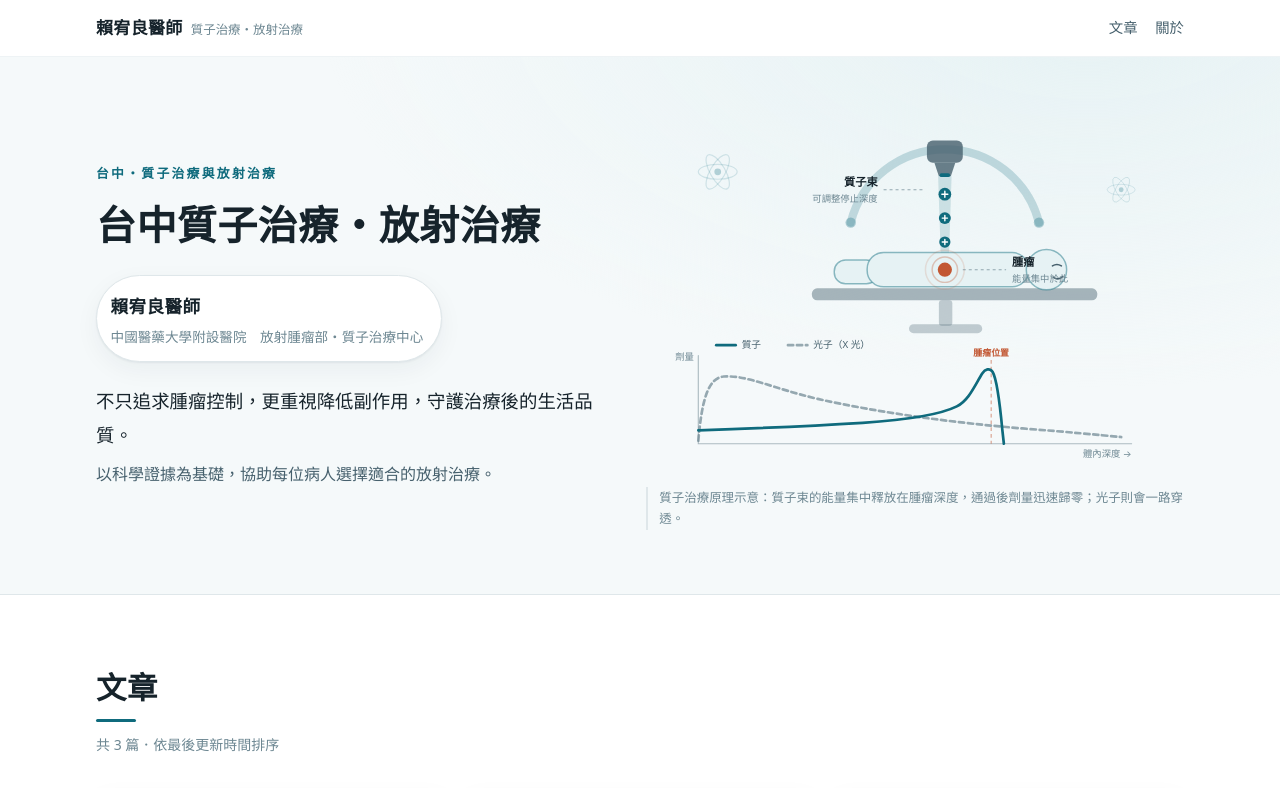
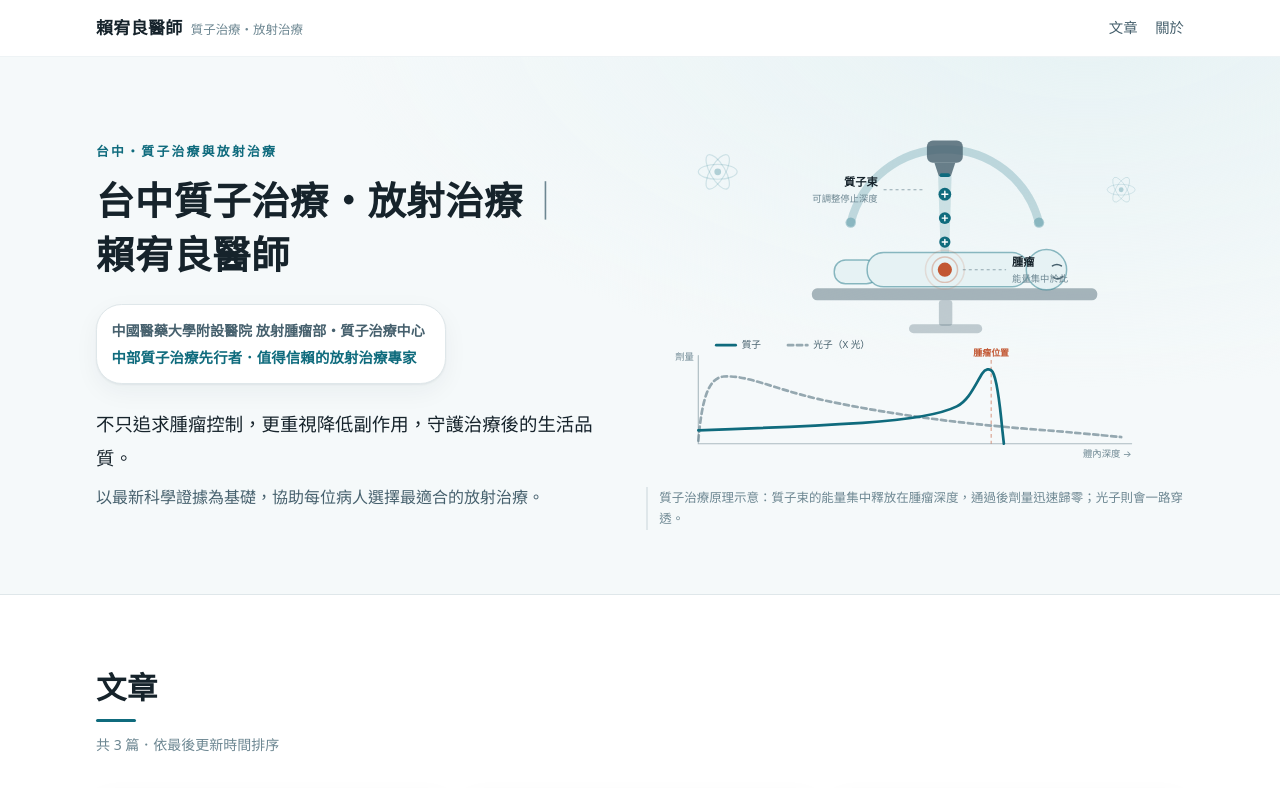
Before and after one commit to efranai/dryolianglai, a website: page index.html in a window 1280 px wide. Shown: the top 788 px of the page. Drawn offline with Linux system fonts and the light colour scheme.

Commit message:
Update hero copy: full title, affiliation, positioning line and leads

```diff
--- a/assets/css/style.css
+++ b/assets/css/style.css
@@ -184,20 +184,26 @@ ul, ol { padding-left: 1.25em; }
 
 .hero__title {
   margin: 0 0 1.4rem;
-  font-size: clamp(1.55rem, 1.1rem + 2.4vw, 2.5rem);
+  font-size: clamp(1.5rem, 1.05rem + 2.3vw, 2.4rem);
   letter-spacing: .01em;
 }
 
-/* 大頭照 + 姓名單位 */
+/* 讓標題只在「｜」處換行，姓名不會被拆開 */
+.hero__title-main,
+.hero__title-name { display: inline-block; }
+.hero__title-name { white-space: nowrap; }
+.hero__title-sep  { color: var(--ink-faint); font-weight: 400; margin-inline: .1em; }
+
+/* 大頭照 + 單位 + 專長定位 */
 .hero__byline {
   display: flex;
   align-items: center;
   gap: 1rem;
   margin: 0 0 1.4rem;
-  padding: .85rem 1.1rem .85rem .85rem;
+  padding: .9rem 1.25rem .9rem .9rem;
   background: var(--bg);
   border: 1px solid var(--line);
-  border-radius: 999px;
+  border-radius: 1.6rem;
   box-shadow: var(--shadow);
   width: fit-content;
   max-width: 100%;
@@ -215,18 +221,21 @@ ul, ol { padding-left: 1.25em; }
 
 .hero__byline-text { min-width: 0; }
 
-.hero__name {
+.hero__org {
   margin: 0;
-  font-weight: 700;
-  font-size: clamp(1rem, .95rem + .3vw, 1.1rem);
-  letter-spacing: .02em;
+  font-size: clamp(.78rem, .75rem + .2vw, .88rem);
+  line-height: 1.6;
+  color: var(--ink-soft);
+  font-weight: 600;
 }
 
-.hero__org {
-  margin: .15rem 0 0;
-  font-size: clamp(.76rem, .73rem + .2vw, .85rem);
+.hero__credential {
+  margin: .25rem 0 0;
+  font-size: clamp(.78rem, .74rem + .25vw, .9rem);
   line-height: 1.6;
-  color: var(--ink-faint);
+  color: var(--accent);
+  font-weight: 600;
+  letter-spacing: .01em;
 }
 
 .hero__lead {
--- a/index.html
+++ b/index.html
@@ -4,14 +4,14 @@
 <meta charset="utf-8">
 <meta name="viewport" content="width=device-width, initial-scale=1, viewport-fit=cover">
 <title>台中質子治療・放射治療｜賴宥良醫師</title>
-<meta name="description" content="不只追求腫瘤控制，更重視降低副作用，守護治療後的生活品質。以科學證據為基礎，協助每位病人選擇適合的放射治療。">
+<meta name="description" content="不只追求腫瘤控制，更重視降低副作用，守護治療後的生活品質。以最新科學證據為基礎，協助每位病人選擇最適合的放射治療。">
 <meta name="author" content="賴宥良醫師">
 <link rel="canonical" href="https://dryolianglai.pages.dev/">
 <meta property="og:type" content="website">
 <meta property="og:locale" content="zh_TW">
 <meta property="og:site_name" content="台中質子治療・放射治療｜賴宥良醫師">
 <meta property="og:title" content="台中質子治療・放射治療｜賴宥良醫師">
-<meta property="og:description" content="不只追求腫瘤控制，更重視降低副作用，守護治療後的生活品質。以科學證據為基礎，協助每位病人選擇適合的放射治療。">
+<meta property="og:description" content="不只追求腫瘤控制，更重視降低副作用，守護治療後的生活品質。以最新科學證據為基礎，協助每位病人選擇最適合的放射治療。">
 <meta property="og:url" content="https://dryolianglai.pages.dev/">
 <meta property="og:image" content="https://dryolianglai.pages.dev/assets/img/impt-vs-imrt.jpg">
 <meta name="twitter:card" content="summary_large_image">
@@ -35,17 +35,17 @@
 
       <div class="hero__text">
         <p class="hero__eyebrow">台中・質子治療與放射治療</p>
-        <h1 class="hero__title">台中質子治療・放射治療</h1>
+        <h1 class="hero__title"><span class="hero__title-main">台中質子治療・放射治療</span><span class="hero__title-sep">｜</span><span class="hero__title-name">賴宥良醫師</span></h1>
 
         <div class="hero__byline">
           <div class="hero__byline-text">
-            <p class="hero__name">賴宥良醫師</p>
-            <p class="hero__org">中國醫藥大學附設醫院　放射腫瘤部・質子治療中心</p>
+            <p class="hero__org">中國醫藥大學附設醫院 放射腫瘤部・質子治療中心</p>
+            <p class="hero__credential">中部質子治療先行者．值得信賴的放射治療專家</p>
           </div>
         </div>
 
         <p class="hero__lead">不只追求腫瘤控制，更重視降低副作用，守護治療後的生活品質。</p>
-        <p class="hero__lead hero__lead--muted">以科學證據為基礎，協助每位病人選擇適合的放射治療。</p>
+        <p class="hero__lead hero__lead--muted">以最新科學證據為基礎，協助每位病人選擇最適合的放射治療。</p>
       </div>
 
       <figure class="hero__figure">
@@ -209,7 +209,7 @@
   <section class="wrap section" id="about" aria-labelledby="about-heading">
     <h2 class="section__heading" id="about-heading">關於這個網站</h2>
     <div class="prose">
-      <p>我是<strong>賴宥良</strong>，服務於中國醫藥大學附設醫院　放射腫瘤部・質子治療中心。</p>
+      <p>我是<strong>賴宥良</strong>，服務於中國醫藥大學附設醫院 放射腫瘤部・質子治療中心。</p>
       <p>門診中我發現，病人與家屬在面對放射治療時，最大的困難往往不是資訊太少，而是資訊太多、太雜、也太難判斷可信度。這個網站是我整理臨床上最常被問到的問題所做的紀錄。</p>
       <p>我希望它能做到三件事：把原理說清楚、把選項攤開來、把代價講明白。因為<strong>知情之後做出的選擇，才是真正屬於自己的選擇</strong>。</p>
       <p class="prose__note">網站內容為一般性衛教資訊，無法取代面對面的診療。若您有具體的病情問題，請於門診與您的主治醫師討論。</p>
@@ -237,7 +237,7 @@
       <p>本網站內容為一般性衛教資訊，目的在於協助民眾理解放射治療與質子治療的原則，<strong>無法取代專業醫療診斷與個別化的治療建議</strong>。任何治療決策，請與您的主治醫師充分討論後決定。</p>
     </section>
     <div class="site-footer__meta">
-      <p class="site-footer__org">中國醫藥大學附設醫院　放射腫瘤部・質子治療中心</p>
+      <p class="site-footer__org">中國醫藥大學附設醫院 放射腫瘤部・質子治療中心</p>
       <p class="site-footer__copy">© 2026 賴宥良醫師．本站文字內容版權所有</p>
       <p class="site-footer__views">全站瀏覽次數 <span class="views" data-slug="__site__" hidden><span class="views__n">–</span></span></p>
     </div>
--- a/scripts/build.mjs
+++ b/scripts/build.mjs
@@ -253,13 +253,13 @@ ${siteHeader(0)}
 
       <div class="hero__text">
         <p class="hero__eyebrow">台中・質子治療與放射治療</p>
-        <h1 class="hero__title">${esc(CONFIG.title.split('｜')[0])}</h1>
+        <h1 class="hero__title"><span class="hero__title-main">${esc(CONFIG.title.split('｜')[0])}</span><span class="hero__title-sep">｜</span><span class="hero__title-name">${esc(CONFIG.title.split('｜')[1])}</span></h1>
 
         <div class="hero__byline">
 ${HAS_PORTRAIT ? `          <img class="hero__portrait" src="${esc(PORTRAIT.src)}" alt="${esc(PORTRAIT.alt)}"
                width="112" height="112" fetchpriority="high" decoding="async">\n` : ''}          <div class="hero__byline-text">
-            <p class="hero__name">${esc(CONFIG.author)}</p>
             <p class="hero__org">${esc(CONFIG.affiliation)}</p>
+            <p class="hero__credential">${esc(CONFIG.credential)}</p>
           </div>
         </div>
 
--- a/site.config.json
+++ b/site.config.json
@@ -1,9 +1,10 @@
 {
   "siteUrl": "https://dryolianglai.pages.dev",
   "title": "台中質子治療・放射治療｜賴宥良醫師",
-  "affiliation": "中國醫藥大學附設醫院　放射腫瘤部・質子治療中心",
+  "affiliation": "中國醫藥大學附設醫院 放射腫瘤部・質子治療中心",
+  "credential": "中部質子治療先行者．值得信賴的放射治療專家",
   "tagline": "不只追求腫瘤控制，更重視降低副作用，守護治療後的生活品質。",
-  "subTagline": "以科學證據為基礎，協助每位病人選擇適合的放射治療。",
+  "subTagline": "以最新科學證據為基礎，協助每位病人選擇最適合的放射治療。",
   "author": "賴宥良醫師",
   "lang": "zh-Hant-TW",
   "hero": {
```
Also changed, not shown: 404.html (+1 -1 lines), p/side-effects-and-quality-of-life/index.html (+2 -2 lines), p/what-is-proton-therapy/index.html (+2 -2 lines), p/who-is-suitable-for-proton-therapy/index.html (+2 -2 lines).
